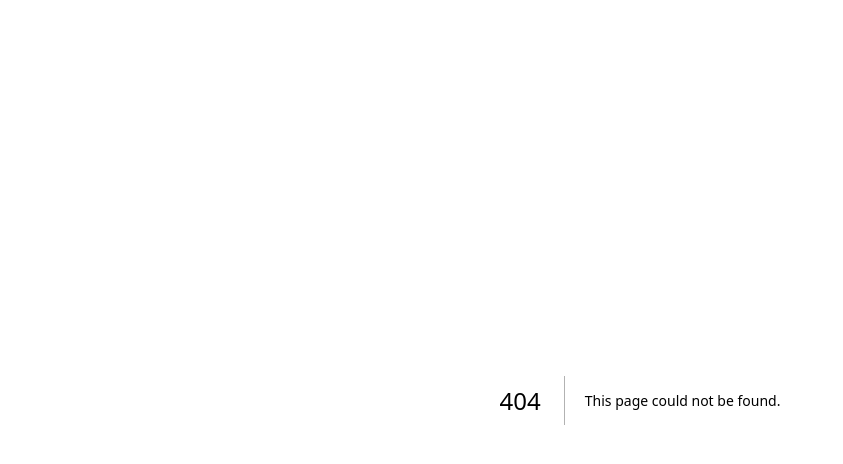
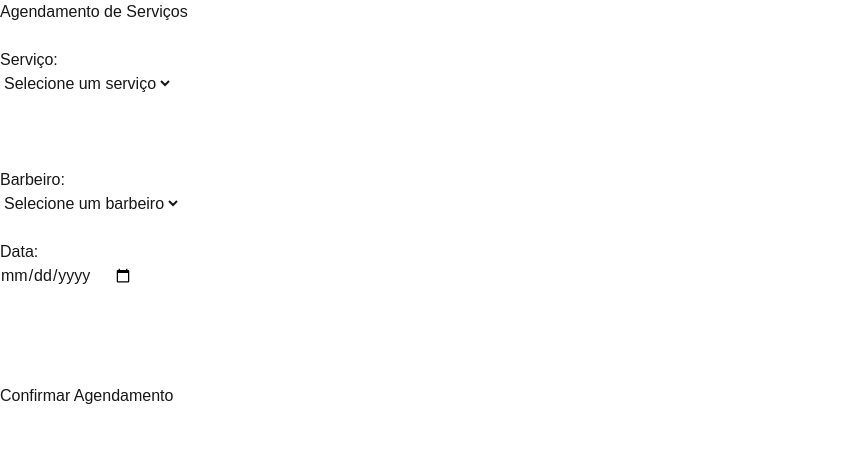
Before and after one commit to Gabriel-olimpio/barbearia-pds, a Next.js app in the folder barberalgo/: page /agendamentos in a window 1280 px wide. Before the commit this address had no page. Shown: the top 464 px of the page, without its empty margins (0-843 px from the left). Built offline with nearby package versions, Linux system fonts and the light colour scheme.

Commit message:
feat: implementa agendamento de serviços

```diff
--- /dev/null
+++ b/barberalgo/src/app/agendamentos/page.tsx
@@ -0,0 +1,369 @@
+"use client";
+
+import { useState } from "react";
+
+export default function AgendamentosPage() {
+  const [servico, setServico] = useState("");
+  const [data, setData] = useState("");
+  const [horario, setHorario] = useState("");
+  const [barbeiro, setBarbeiro] = useState("");
+const horarios = [];
+const [mostrarConfirmacao, setMostrarConfirmacao] =
+  useState(false);
+
+for (let hora = 9; hora < 20; hora++) {
+  for (let minuto = 0; minuto < 60; minuto += 15) {
+    horarios.push(
+      `${hora.toString().padStart(2, "0")}:${minuto
+        .toString()
+        .padStart(2, "0")}`
+    );
+  }
+}
+
+const barbeiros = [
+  "João",
+  "Carlos",
+  "Pedro",
+];
+
+const servicos = [
+  {
+    id: 1,
+    nome: "Barba",
+    duracao: 15,
+  },
+  {
+    id: 2,
+    nome: "Corte",
+    duracao: 30,
+  },
+  {
+    id: 3,
+    nome: "Corte + Barba",
+    duracao: 45,
+  },
+];
+
+const [agendamentos, setAgendamentos] =
+  useState([
+  {
+    barbeiro: "Carlos",
+    data: "2026-06-08",
+    horario: "09:00",
+    duracao: 45,
+  },
+  {
+    barbeiro: "Carlos",
+    data: "2026-06-08",
+    horario: "14:00",
+    duracao: 30,
+  },
+  {
+  barbeiro: "Carlos",
+  data: "2026-06-08",
+  horario: "10:00",
+  duracao: 45,
+},
+]);
+
+const servicoSelecionado = servicos.find(
+  (s) => s.nome === servico
+);
+
+const duracaoServico =
+  servicoSelecionado?.duracao || 0;
+
+const agendamentosDoDia = agendamentos.filter(
+  (agendamento) =>
+    agendamento.barbeiro === barbeiro &&
+    agendamento.data === data
+);
+
+const horariosOcupados = agendamentosDoDia.flatMap(
+  (agendamento) => {
+    const [h, m] = agendamento.horario
+      .split(":")
+      .map(Number);
+
+    const inicioEmMinutos = h * 60 + m;
+
+    const quantidadeBlocos =
+      agendamento.duracao / 15;
+
+    return Array.from(
+      { length: quantidadeBlocos },
+      (_, i) => {
+        const totalMinutos =
+          inicioEmMinutos + i * 15;
+
+        const hora = Math.floor(
+          totalMinutos / 60
+        );
+
+        const minuto =
+          totalMinutos % 60;
+
+        return `${hora
+          .toString()
+          .padStart(2, "0")}:${minuto
+          .toString()
+          .padStart(2, "0")}`;
+      }
+    );
+  }
+);
+
+const horarioConflita = (
+  horarioInicio: string
+) => {
+  const [h, m] = horarioInicio
+    .split(":")
+    .map(Number);
+
+  const inicioEmMinutos = h * 60 + m;
+
+  const quantidadeBlocos =
+    duracaoServico / 15;
+
+  for (
+    let i = 0;
+    i < quantidadeBlocos;
+    i++
+  ) {
+    const totalMinutos =
+      inicioEmMinutos + i * 15;
+
+    const hora = Math.floor(
+      totalMinutos / 60
+    );
+
+    const minuto =
+      totalMinutos % 60;
+
+    const horario = `${hora
+      .toString()
+      .padStart(2, "0")}:${minuto
+      .toString()
+      .padStart(2, "0")}`;
+
+    if (
+      horariosOcupados.includes(horario)
+    ) {
+      return true;
+    }
+  }
+
+  return false;
+};
+
+
+const horariosValidos = horarios.filter((hora) => {
+  const [h, m] = hora.split(":").map(Number);
+
+  const inicioEmMinutos = h * 60 + m;
+
+  const fimEmMinutos =
+    inicioEmMinutos + duracaoServico;
+
+  return fimEmMinutos <= 20 * 60;
+});
+
+const horariosDisponiveis = horariosValidos.filter(
+  (hora) => !horarioConflita(hora)
+);
+
+const confirmarAgendamento = () => {
+  if (
+    !servicoSelecionado ||
+    !barbeiro ||
+    !data ||
+    !horario
+  ) {
+    alert("Preencha todos os campos.");
+    return;
+  }
+
+  const novoAgendamento = {
+    barbeiro,
+    data,
+    horario,
+    duracao: servicoSelecionado.duracao,
+  };
+
+  setAgendamentos([
+    ...agendamentos,
+    novoAgendamento,
+  ]);
+
+  setMostrarConfirmacao(false);
+
+  setServico("");
+  setBarbeiro("");
+  setData("");
+  setHorario("");
+
+  alert("Agendamento realizado!");
+};
+
+const abrirConfirmacao = () => {
+  if (
+    !servicoSelecionado ||
+    !barbeiro ||
+    !data ||
+    !horario
+  ) {
+    alert("Preencha todos os campos.");
+    return;
+  }
+
+  setMostrarConfirmacao(true);
+};
+
+  return (
+    <div>
+      <h1>Agendamento de Serviços</h1>
+
+      <br />
+
+      <label>Serviço:</label>
+
+      <br />
+
+<select
+  value={servico}
+  onChange={(e) => setServico(e.target.value)}
+>
+  <option value="">Selecione um serviço</option>
+
+{servicos.map((servico) => (
+  <option
+  key={servico.id}
+  value={servico.nome}
+>
+  {servico.nome}
+</option>
+))}
+
+</select>
+
+      <br />
+      <br />
+
+<br />
+<br />
+
+<label>Barbeiro:</label>
+
+<br />
+
+<select
+  value={barbeiro}
+  onChange={(e) => setBarbeiro(e.target.value)}
+>
+  <option value="">Selecione um barbeiro</option>
+
+  {barbeiros.map((nome) => (
+    <option key={nome} value={nome}>
+      {nome}
+    </option>
+  ))}
+
+</select>
+
+<br />
+<br />
+
+<label>Data:</label>
+
+<br />
+
+<input
+  type="date"
+  value={data}
+  min={new Date().toISOString().split("T")[0]}
+  onChange={(e) => setData(e.target.value)}
+/>
+
+<br />
+<br />
+
+{servico && barbeiro && data && (
+  <>
+    <label>Horários disponíveis:</label>
+
+    <br />
+    <br />
+
+{horariosDisponiveis.map((hora) => (
+  <button
+    key={hora}
+    onClick={() => setHorario(hora)}
+    style={{
+      marginRight: "10px",
+      marginBottom: "10px",
+      padding: "8px",
+      cursor: "pointer",
+      border:
+        horario === hora
+          ? "2px solid green"
+          : "1px solid gray",
+    }}
+  >
+    {hora}
+  </button>
+))}
+  </>
+)}
+      <br />
+      <br />
+{mostrarConfirmacao && (
+  <div
+    style={{
+      border: "1px solid black",
+      padding: "20px",
+      marginTop: "20px",
+    }}
+  >
+    <h2>Confirmar Agendamento</h2>
+
+    <p>Serviço: {servico}</p>
+
+    <p>Barbeiro: {barbeiro}</p>
+
+    <p>
+  Data: {new Date(data).toLocaleDateString("pt-BR")}
+</p>
+
+    <p>Horário: {horario}</p>
+
+    <button
+      onClick={confirmarAgendamento}
+    >
+      Confirmar
+    </button>
+
+    <button
+      onClick={() =>
+        setMostrarConfirmacao(false)
+      }
+      style={{
+        marginLeft: "10px",
+      }}
+    >
+      Cancelar
+    </button>
+  </div>
+)}
+      <br />
+
+{!mostrarConfirmacao && (
+  <button
+    onClick={abrirConfirmacao}
+  >
+    Confirmar Agendamento
+  </button>
+)}
+   </div>
+  );
+}
```
